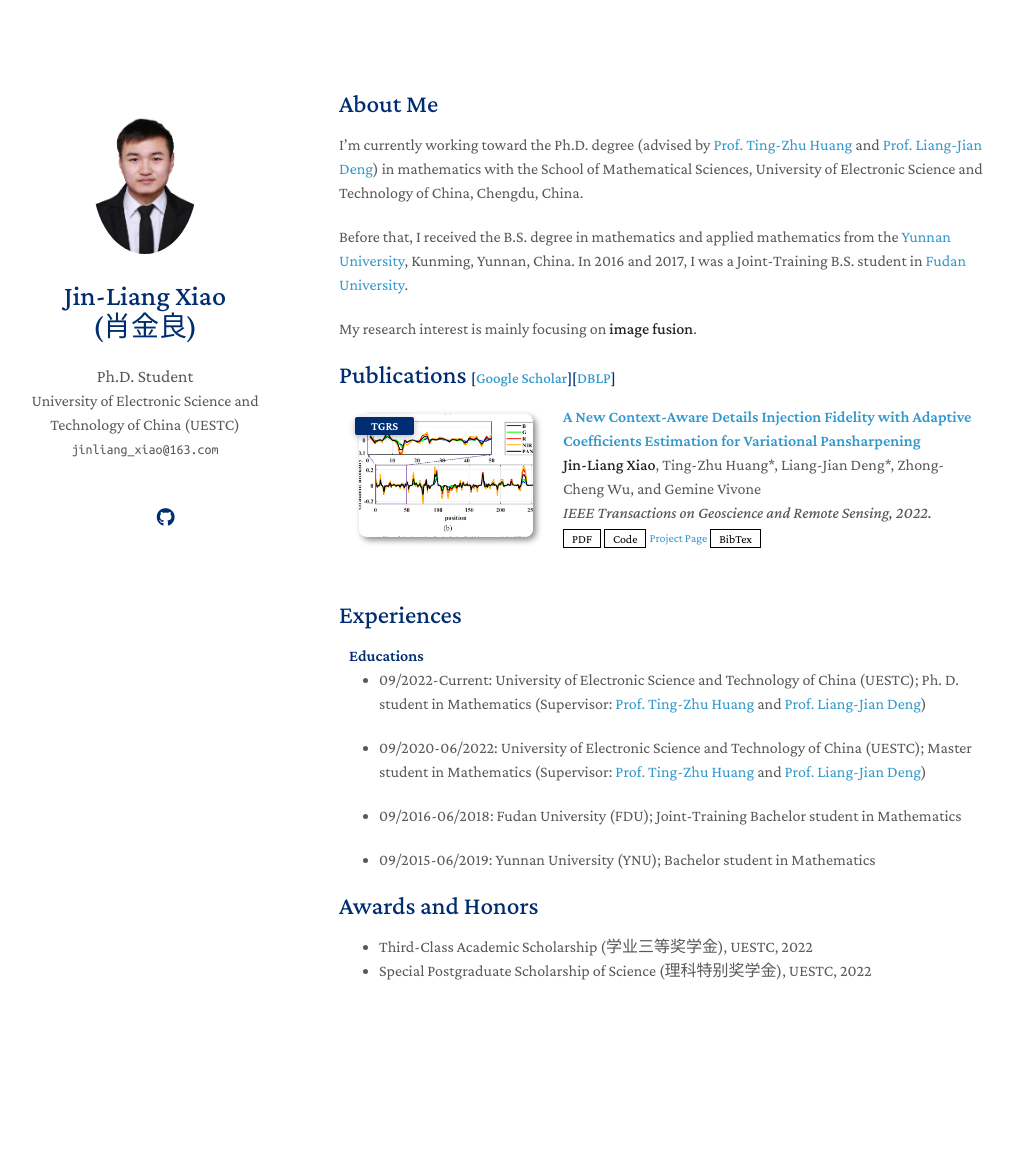
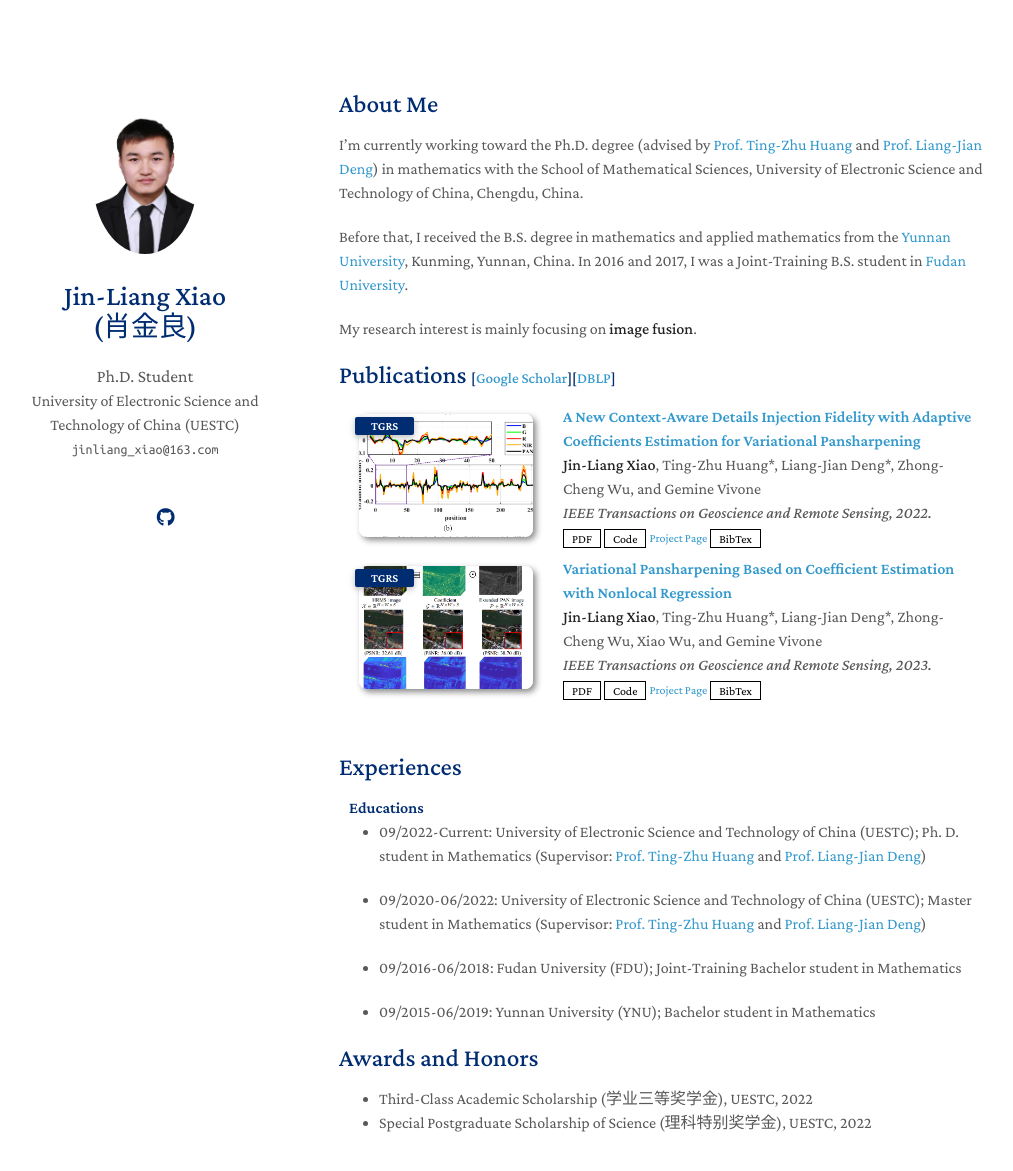
Before and after one commit to Jin-liangXiao/Jin-liangXiao.github.io, a Jekyll site: the page built from index.md, in a window 1280 px wide and 1253 px high. Shown: the top 1171 px of the window, without its empty margins (131-1144 px from the left). Built offline with Jekyll 4.4.1, drawn with Linux system fonts in a browser that asks for light colours; nearby versions of some CDN libraries; a style sheet for code colours, icons or effects is not loaded; our own code applies the rules of GitHub Pages for plain Markdown files.

Commit message:
Update publications.md

```diff
--- a/_includes/publications.md
+++ b/_includes/publications.md
@@ -25,6 +25,27 @@
 </div>
 </li>
 
+<li>
+<div class="pub-row">
+  <div class="col-sm-3 abbr" style="position: relative;padding-right: 15px;padding-left: 15px;">
+    <img src="assets/img/sfnlr.png" width="200px" class="teaser img-fluid z-depth-1" style="width=100;height=30%">
+            <abbr class="badge">TGRS</abbr>
+  </div>
+  <div class="col-sm-9" style="position: relative;padding-right: 15px;padding-left: 20px;">
+      <div class="title"><a href="https://ieeexplore.ieee.org/document/10218368">Variational Pansharpening Based on Coefficient Estimation with Nonlocal Regression</a></div>
+      <div class="author"><strong>Jin-Liang Xiao</strong>, Ting-Zhu Huang*, Liang-Jian Deng*, Zhong-Cheng Wu, Xiao Wu, and Gemine Vivone</div>
+      <div class="periodical"><em>IEEE Transactions on Geoscience and Remote Sensing, 2023.</em>
+      </div>
+    <div class="links">
+      <a href="https://ieeexplore.ieee.org/document/10218368" class="btn btn-sm z-depth-0" role="button" target="_blank" style="font-size:12px;">PDF</a>
+      <a href="https://github.com/Jin-liangXiao/SFNLR" class="btn btn-sm z-depth-0" role="button" target="_blank" style="font-size:12px;">Code</a>
+      <a href="" style="font-size:12px;">Project Page</a>
+      <a href="https://github.com/Jin-liangXiao/Jin-liangXiao.github.io/blob/main/assets/img/sfnlr-bib.txt" class="btn btn-sm z-depth-0" role="button" target="_blank" style="font-size:12px;">BibTex</a>
+    </div>
+  </div>
+</div>
+</li>
+
 
 
 <br>
```
